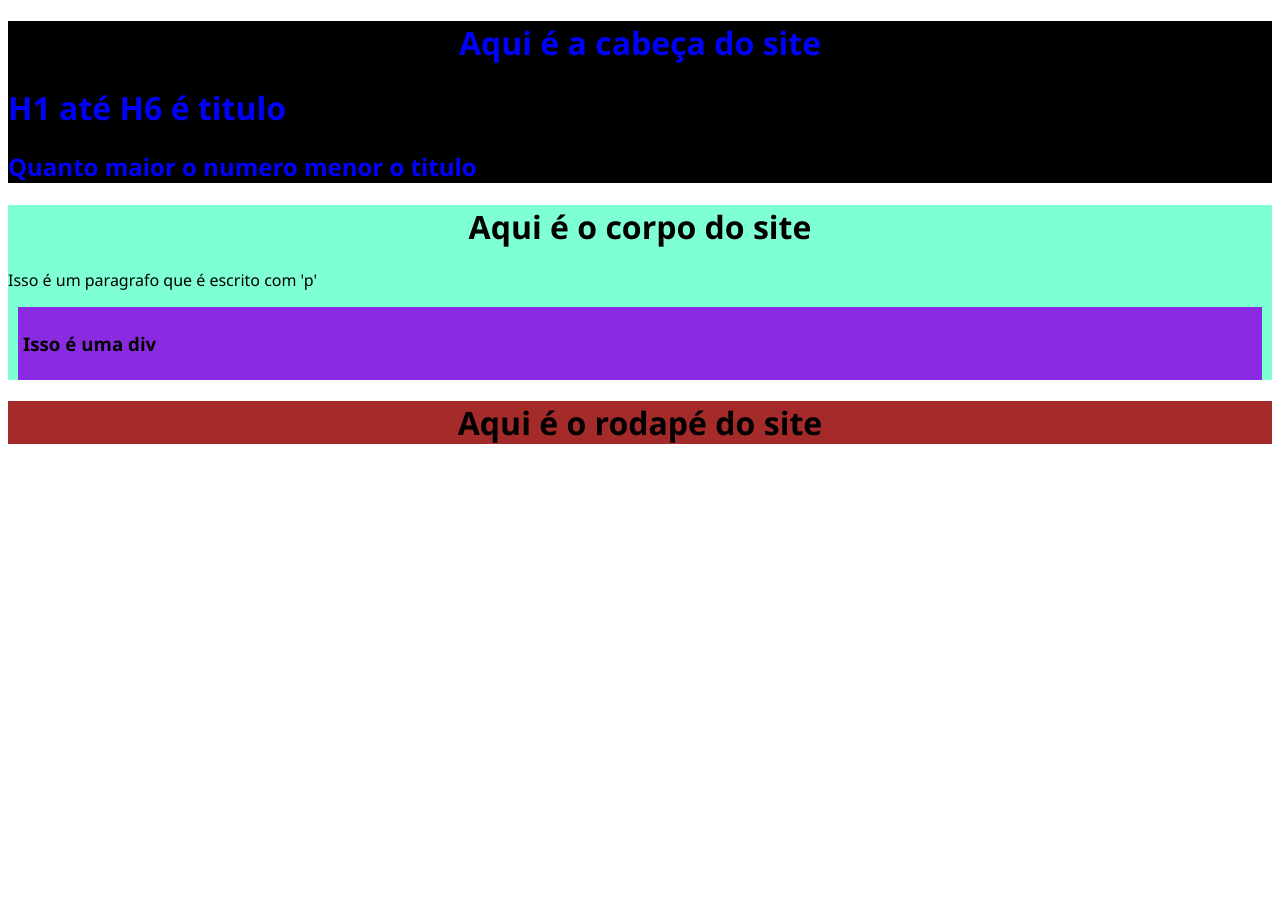
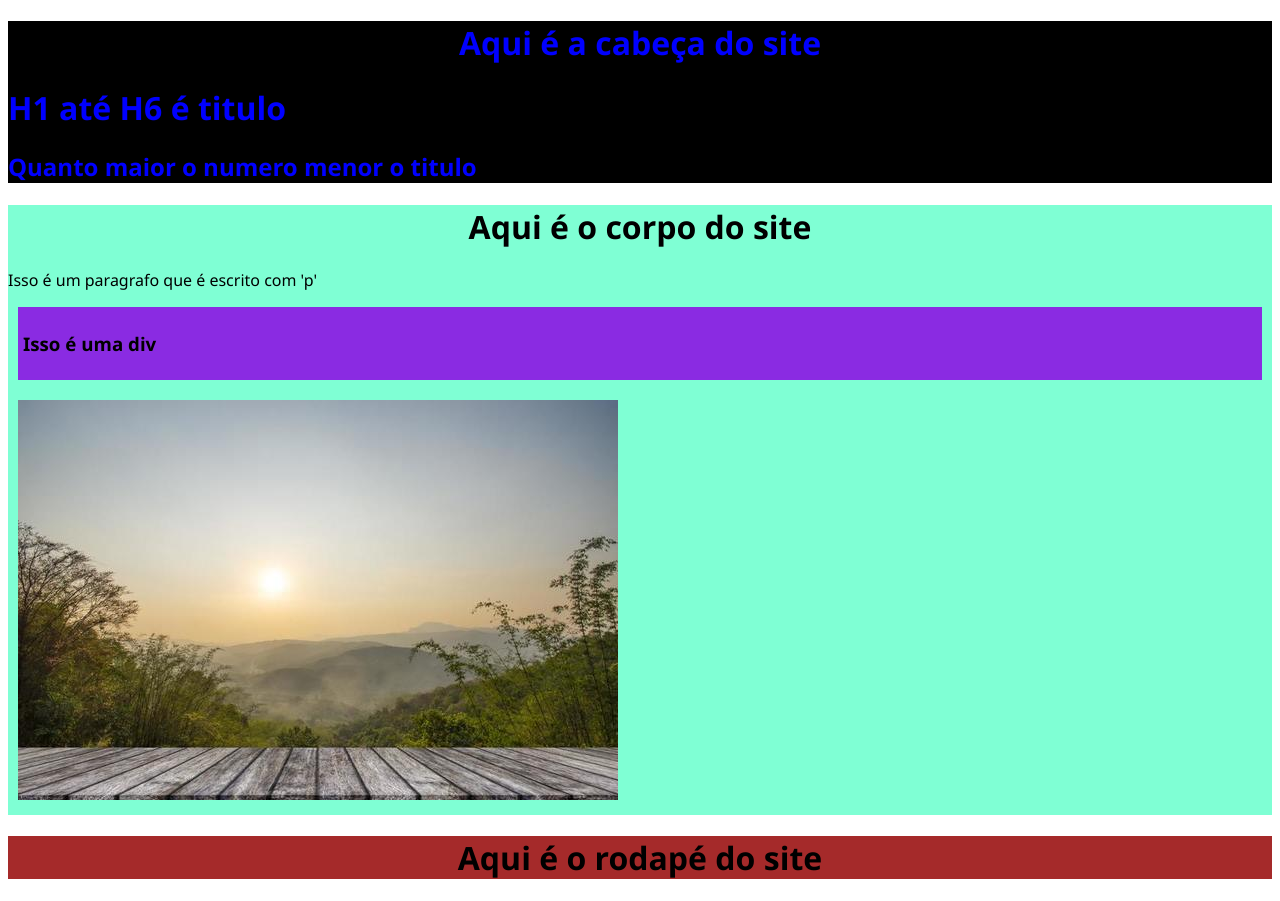
Before and after one commit to PedroFranzoi/resumo, a plain HTML site: page index.html in a window 1280 px wide. Before the commit the page ends 800 px from the top, so only its background shows below. Drawn offline with Linux system fonts and the light colour scheme.

Commit message:
ADD imagem

```diff
--- a/index.html
+++ b/index.html
@@ -25,6 +25,8 @@
             <h3>Isso é uma div</h3>
         </div>
 
+        <img id="Imagem" src="img/7073820-mesa-de-madeira-e-borrao-da-beleza-por-do-sol-ceu-e-montanhas-como-fundo-gratis-foto.jpg" alt="Imagem legal">
+
     </main>
 
     <footer>
--- a/style.css
+++ b/style.css
@@ -23,3 +23,7 @@ footer{
     border: 20px;
     padding: 5px;
 }
+
+#Imagem{
+    padding: 10px;
+}
```
Also changed, not shown: img/7073820-mesa-de-madeira-e-borrao-da-beleza-por-do-sol-ceu-e-montanhas-como-fundo-gratis-foto.jpg (added).
